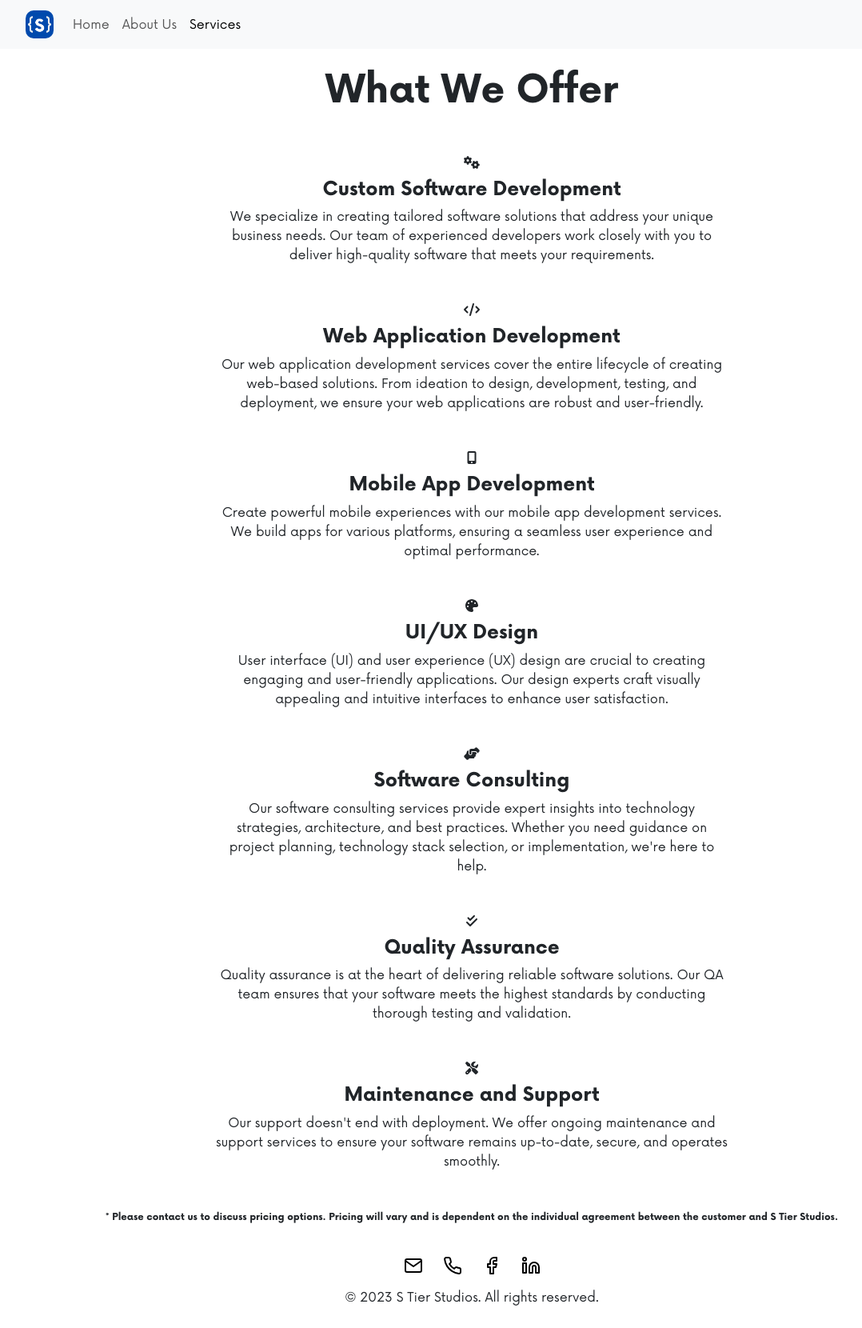
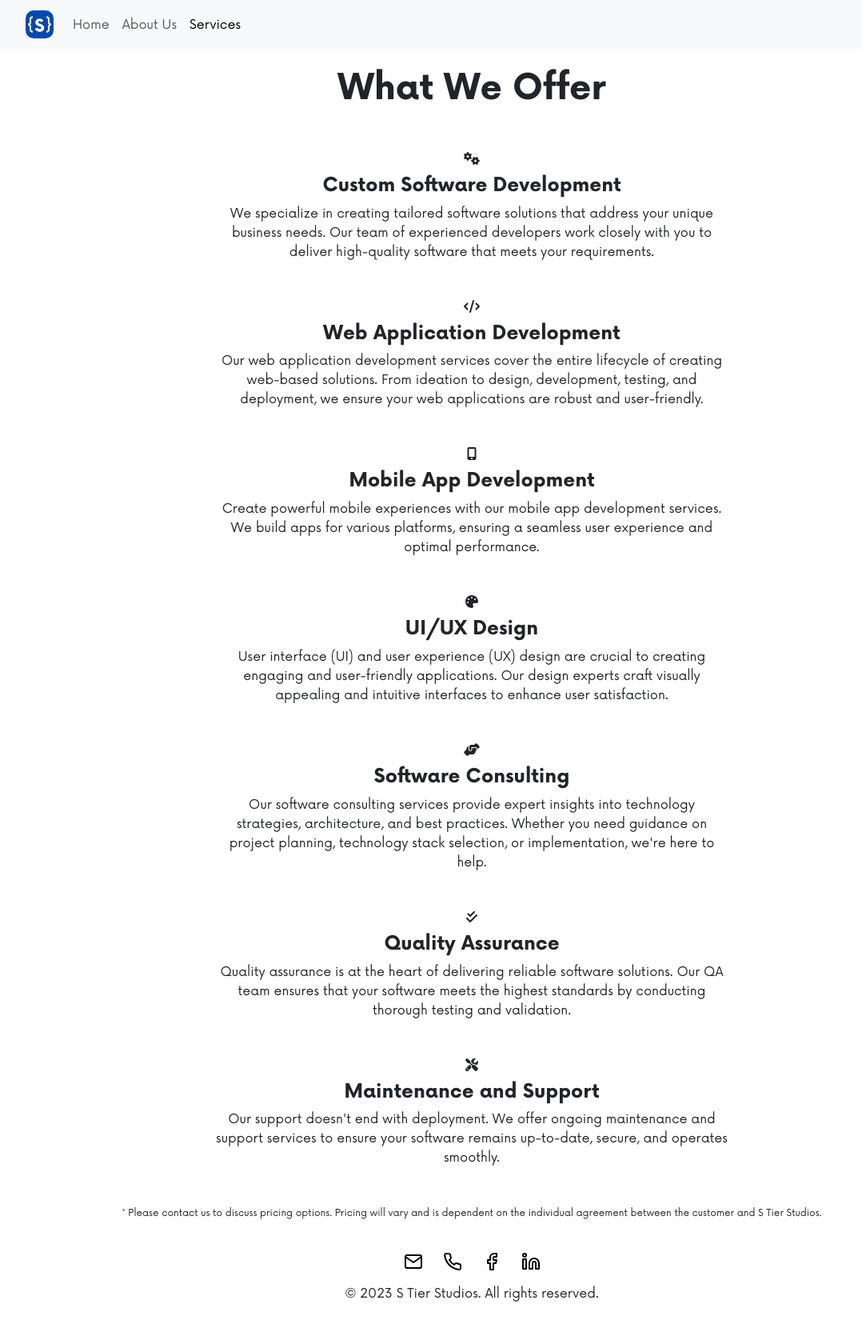
Before and after one commit to marshallpeters5/stier-studios-company-web, a React (Create React App) app: page /services in a window 1280 px wide. Shown: the whole page at 80% size, without its empty margins (50-1128 px from the left). Built offline with nearby package versions, Linux system fonts and the light colour scheme.

Commit message:
small edit to the services page

```diff
--- a/src/components/Services.js
+++ b/src/components/Services.js
@@ -23,7 +23,7 @@ function Services() {
           </li>
         ))}
       </ul>
-      <sub className="bold-text">
+      <sub className="regular-text">
         * Please contact us to discuss pricing options. Pricing will vary and is
         dependent on the individual agreement between the customer and S Tier
         Studios.
--- a/src/index.css
+++ b/src/index.css
@@ -17,15 +17,25 @@ S
 }
 
 .heading {
-  font-size: 48px;
+  font-size: 44px;
 }
 
 .bold-text {
   font-family: 'NowBold', sans-serif;
-  font-weight: bold;
+  font-weight: normal;
 }
 
 .regular-text {
   font-family: 'NowRegular', sans-serif;
   font-weight: normal;
 }
+
+.black-text {
+  font-family: 'NowBlack', sans-serif;
+  font-weight: normal;
+}
+
+.thin-text {
+  font-family: 'NowThin', sans-serif;
+  font-weight: normal;
+}
```
